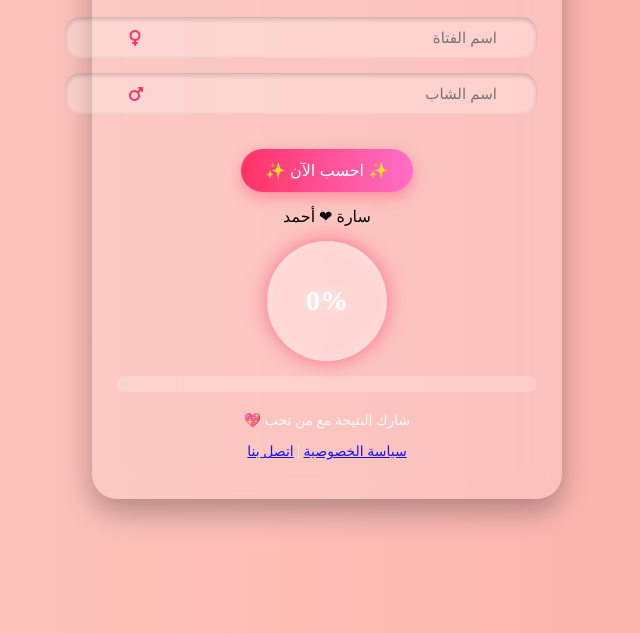
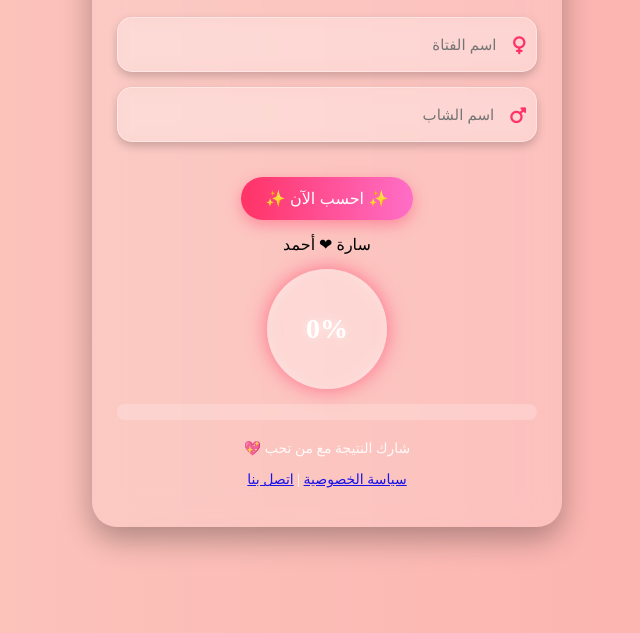
Before and after one commit to 3bdou14dz/Measuring-the-percentage-of-love, a plain HTML site: page index.html in a window 1280 px wide. Shown: the part 167-800 px from the top of the page, without its empty margins (313-953 px from the left). Drawn offline with Linux system fonts and the light colour scheme.

Commit message:
Update style.css

```diff
--- a/style.css
+++ b/style.css
@@ -41,24 +41,38 @@
   opacity: 0.9;
 }
 
-/* المدخلات */
-.input-group { margin: 20px 0; }
-.input-with-icon { position: relative; margin-bottom: 15px; }
+/* خانات الإدخال */
+.input-group {
+  margin: 20px 0;
+  display: flex;
+  flex-direction: column;
+  gap: 15px;
+}
+.input-with-icon {
+  position: relative;
+  background: rgba(255,255,255,0.2);
+  border: 1px solid rgba(255,255,255,0.4);
+  border-radius: 15px;
+  padding: 10px;
+  display: flex;
+  align-items: center;
+  box-shadow: 0 4px 10px rgba(0,0,0,0.2);
+  backdrop-filter: blur(8px);
+  -webkit-backdrop-filter: blur(8px);
+}
 .input-with-icon i {
-  position: absolute; top: 50%; left: 12px;
-  transform: translateY(-50%);
+  margin-left: 8px;
   color: #ff3366;
+  font-size: 18px;
 }
 .input-with-icon input {
-  width: 100%;
-  padding: 12px 40px 12px 12px;
-  border-radius: 15px;
+  flex: 1;
   border: none;
   outline: none;
+  background: transparent;
   font-size: 15px;
-  background: rgba(255,255,255,0.25);
-  color: #333;
-  box-shadow: inset 0 2px 5px rgba(0,0,0,0.2);
+  color: #fff;
+  padding: 8px;
 }
 
 /* زر */
@@ -94,7 +108,7 @@ button:hover { transform: scale(1.05); }
   text-shadow: 0 0 10px rgba(255,255,255,0.6);
 }
 
-/* حالة + وصف */
+/* الحالة والوصف */
 .relationship-status {
   margin-top: 10px;
   font-size: 18px;
```
